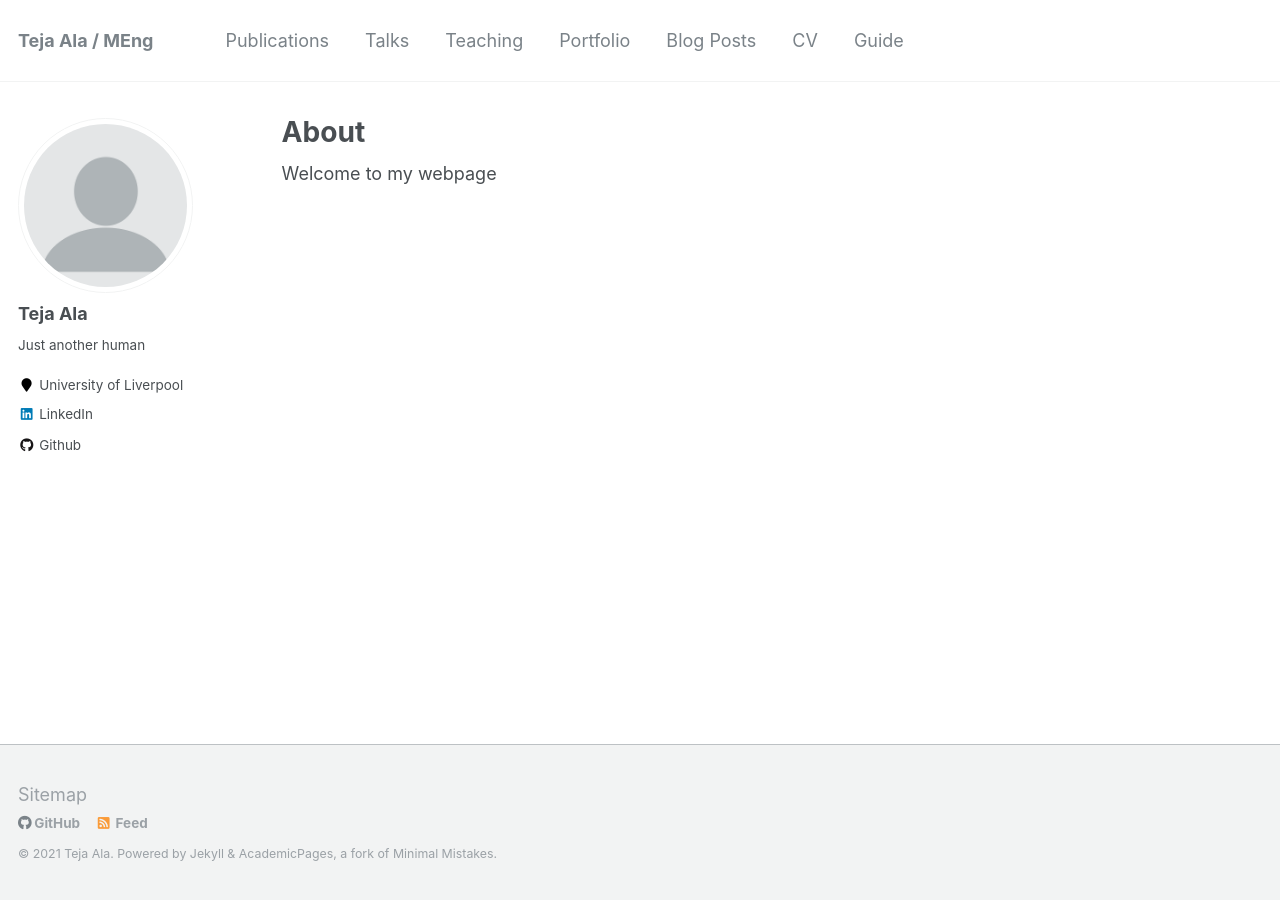
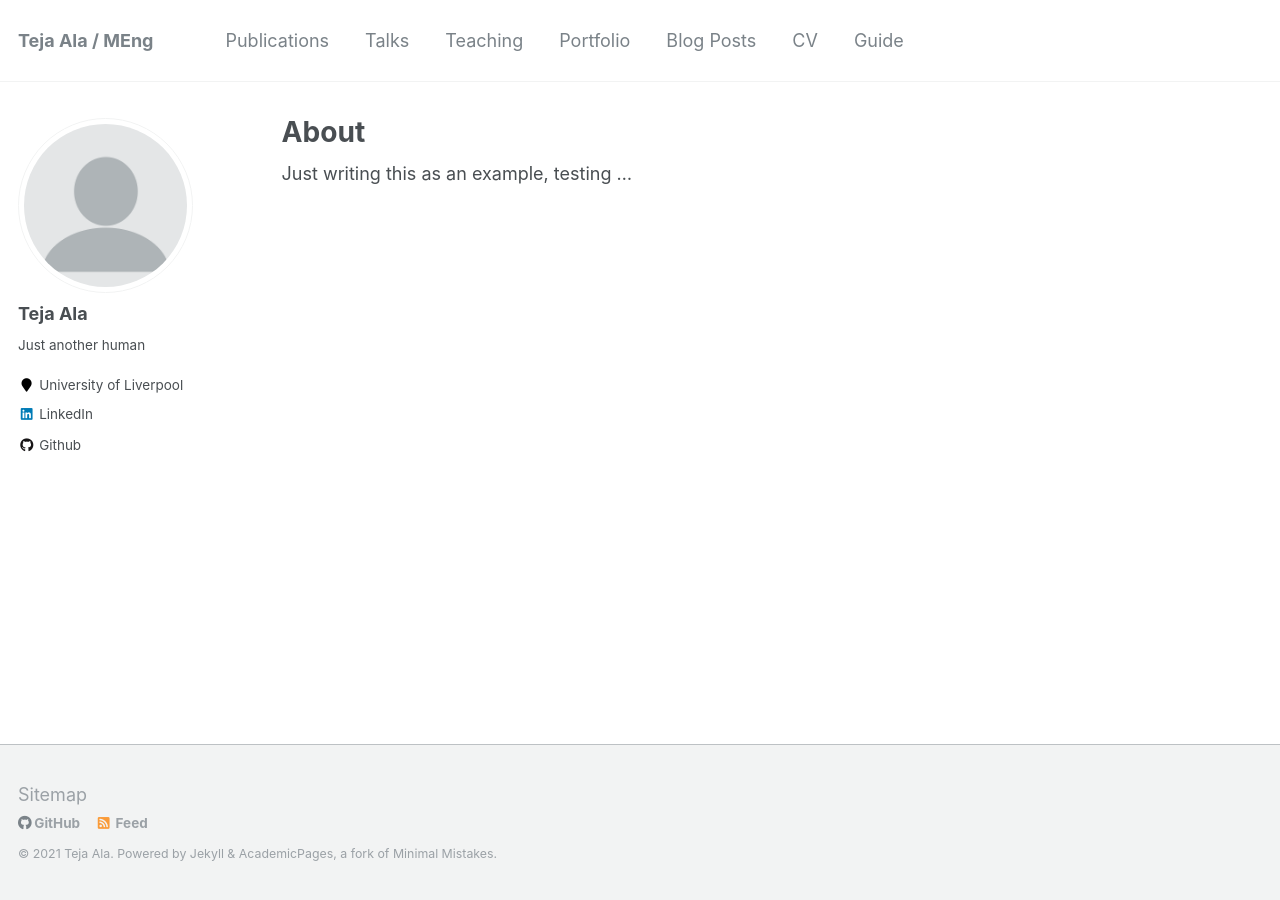
Before and after one commit to dekeract01/dekeract01.github.io, a Jekyll site: the page built from _pages/about.md, in a window 1280 px wide. Built offline with Jekyll 4.4.1, drawn with Linux system fonts in a browser that asks for light colours.

Commit message:
Updated about me

```diff
--- a/_pages/about.md
+++ b/_pages/about.md
@@ -8,7 +8,7 @@ redirect_from:
   - /about.html
 ---
 
-Welcome to my webpage
+Just writing this as an example, testing ...
 
 
 <!-- This is the front page of a website that is powered by the [academicpages template](https://github.com/academicpages/academicpages.github.io) and hosted on GitHub pages. [GitHub pages](https://pages.github.com) is a free service in which websites are built and hosted from code and data stored in a GitHub repository, automatically updating when a new commit is made to the respository. This template was forked from the [Minimal Mistakes Jekyll Theme](https://mmistakes.github.io/minimal-mistakes/) created by Michael Rose, and then extended to support the kinds of content that academics have: publications, talks, teaching, a portfolio, blog posts, and a dynamically-generated CV. You can fork [this repository](https://github.com/academicpages/academicpages.github.io) right now, modify the configuration and markdown files, add your own PDFs and other content, and have your own site for free, with no ads! An older version of this template powers my own personal website at [stuartgeiger.com](http://stuartgeiger.com), which uses [this Github repository](https://github.com/staeiou/staeiou.github.io).
```
